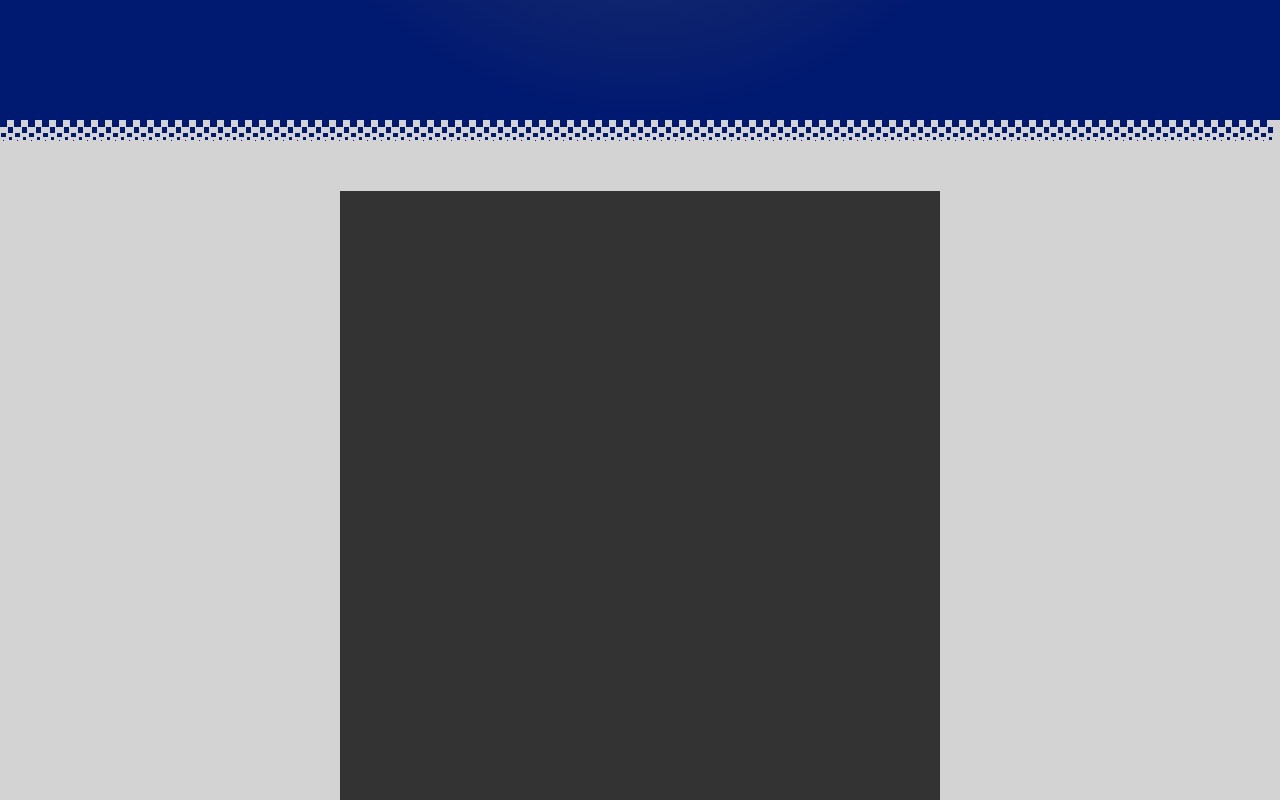
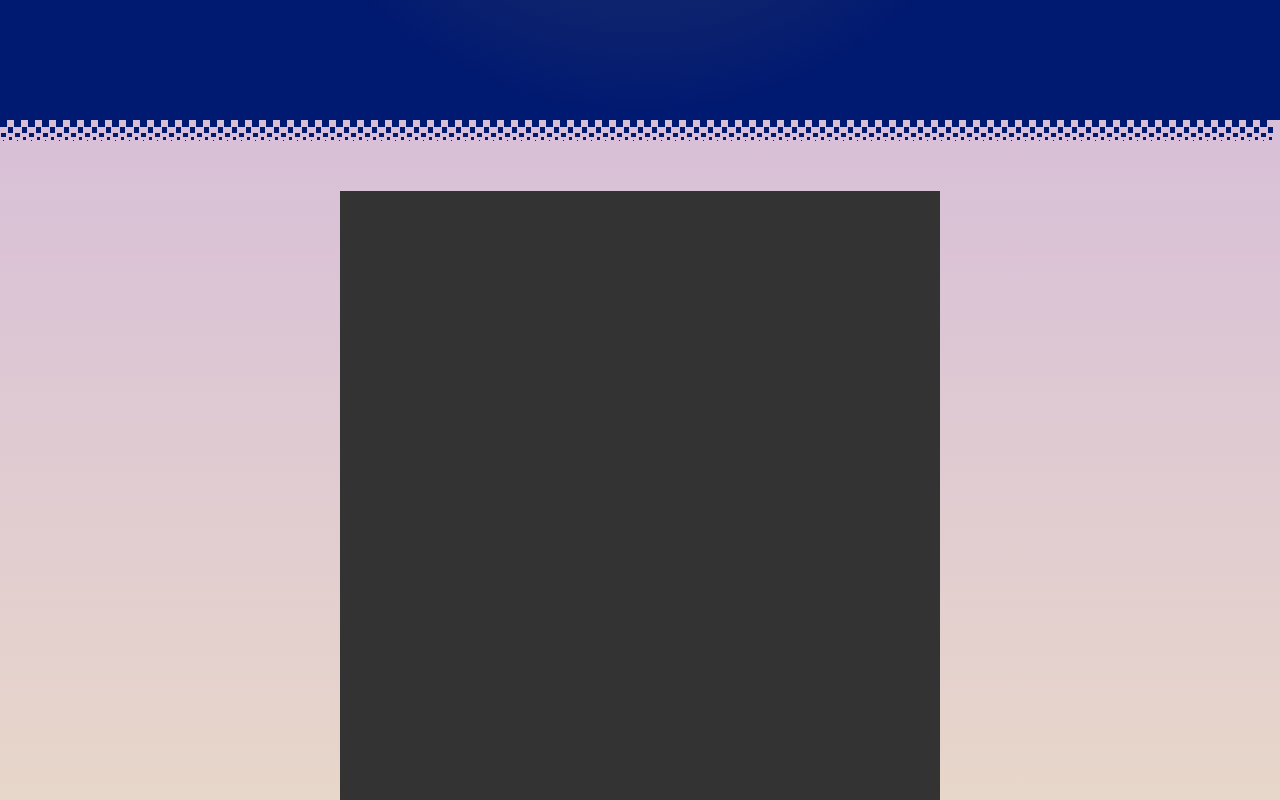
Before and after one commit to iagoslopes/Portifolio, a React (Vite) app in the folder portifolio/: page / in a window 1280 px wide. Shown: the part 680-1480 px from the top of the page. Built offline with nearby package versions, Linux system fonts and the light colour scheme; a web font is replaced by a local one.

Commit message:
Mudando o background da página

```diff
--- a/portifolio/src/Pages/Projects/projects.css
+++ b/portifolio/src/Pages/Projects/projects.css
@@ -1,6 +1,6 @@
 #projects {
     min-height: 100vh;
-    background: lightgray;
+    background-image: linear-gradient(#D8BFD8 0%, rgb(255, 249, 182) 90%);
 }
 
 .container-projects {
```
